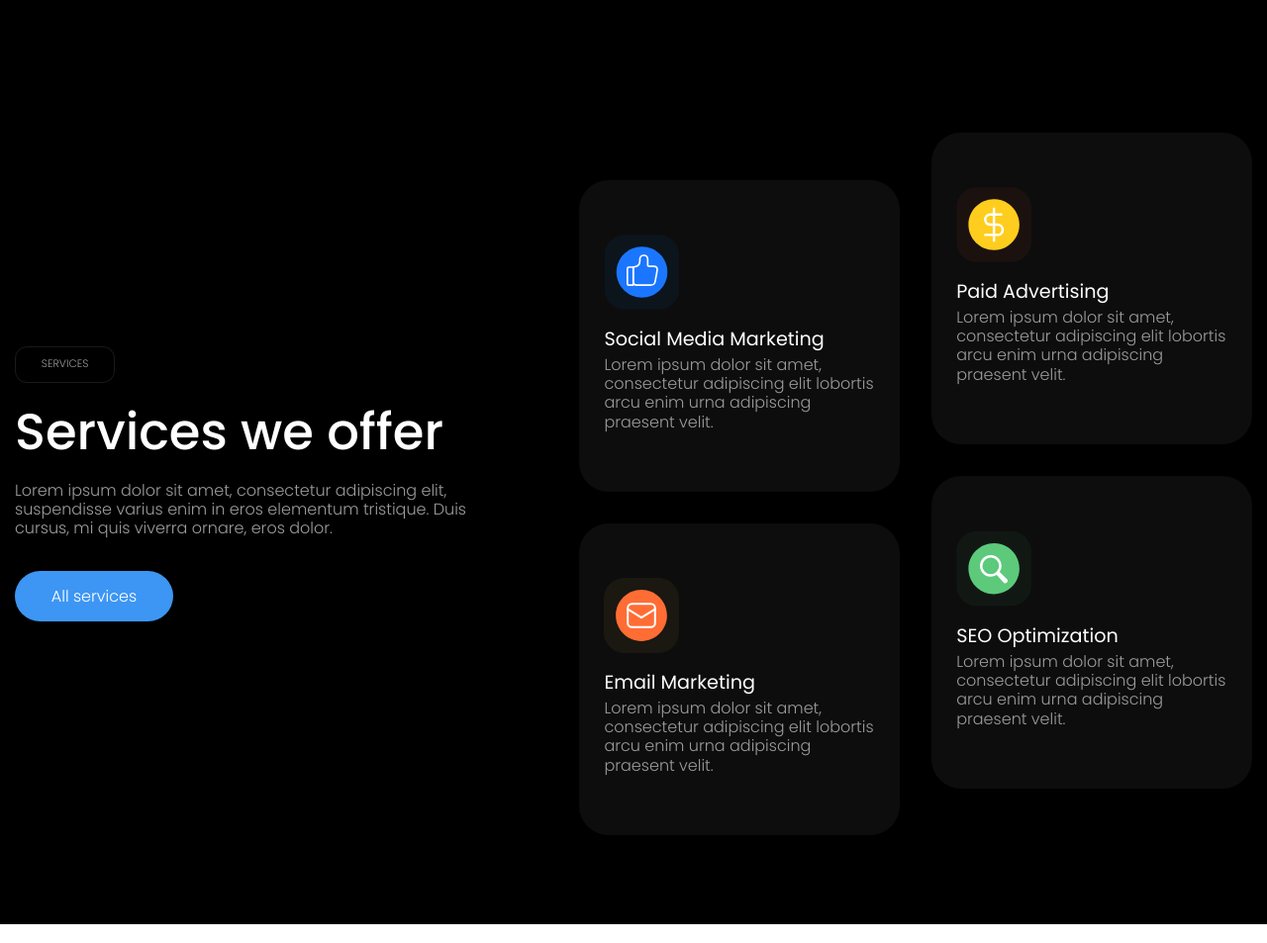
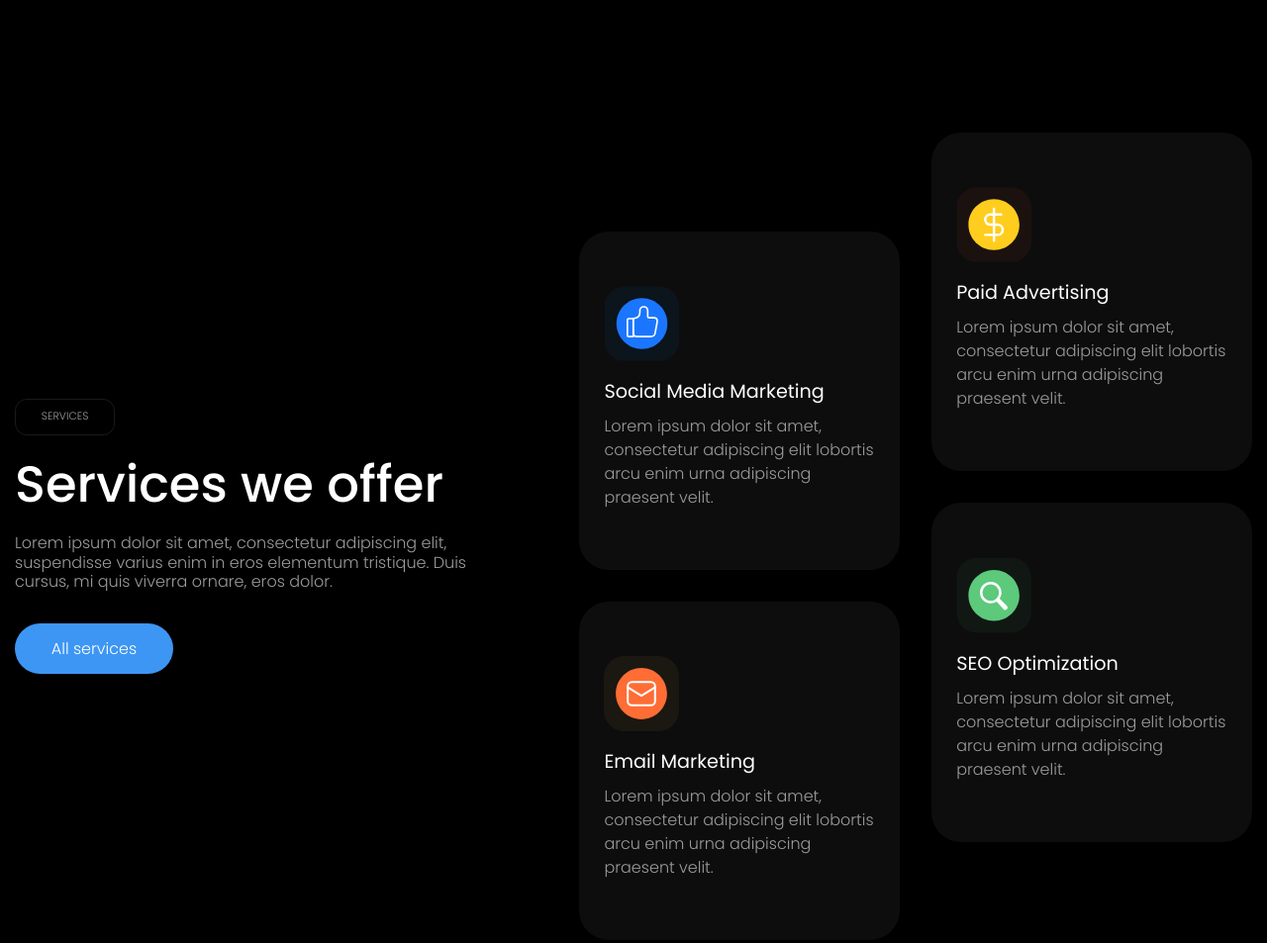
Before and after one commit to vikkuccine/growfy, a website: page app/index.html in a window 1280 px wide. Shown: the part 1200-2153 px from the top of the page at 99% size. Drawn offline with nearby package versions, Linux system fonts and the light colour scheme; files that its build step writes are made by us from their sources.

Commit message:
scroll animation

```diff
--- a/app/index.html
+++ b/app/index.html
@@ -197,7 +197,7 @@
                             <button class="services__btn btn">All services</button>
                         </div>
                         <div class="services__tabs tabs">
-                            <div class="tabs__row-first">
+                            <div class="tabs__row-first scroll" data-rate="-0.06">
                                 <div class="tabs__item">
                                     <div class="tabs__svg">
                                         <img src="./images/services-1.svg" alt="">
@@ -213,7 +213,7 @@
                                     <p class="tabs__text">Lorem ipsum dolor sit amet, consectetur adipiscing elit lobortis arcu enim urna adipiscing praesent velit.</p>
                                 </div>
                             </div>
-                            <div class="tabs__row-second">
+                            <div class="tabs__row-second scroll" data-rate="0.06">
                                 <div class="tabs__item">
                                     <div class="tabs__svg">
                                         <img src="./images/services-3.svg" alt="">
--- a/app/js/main.js
+++ b/app/js/main.js
@@ -17,4 +17,24 @@ class Slider {
 
 }
 
+class ParallaxScroll {
+    constructor() {
+       this.scroll()
+    }
+
+    scroll() {
+        window.addEventListener('scroll', ()=> {
+            const target = document.querySelectorAll('.scroll')
+            let index = 0;
+            let lenght = target.length;
+
+            for(index; index < lenght; index++) {
+                let pos = window.scrollY * target[index].dataset.rate;
+                target[index].style.transform = 'translate3d(0px, '+pos+'px, 0px)'
+            }
+        })
+    }
+}
+
 const slider = new Slider();
+const parallaxScroll = new ParallaxScroll();
--- a/app/scss/_global.scss
+++ b/app/scss/_global.scss
@@ -55,6 +55,7 @@ a {
 	flex-direction: column;
 	min-height: 100%;
 	background-color: #000000;
+	padding-bottom: 5000px;
 	// position: relative;
 	// overflow-x: hidden;
 }
--- a/app/scss/_main.scss
+++ b/app/scss/_main.scss
@@ -357,6 +357,7 @@
 
 .services {
 
+
     &__inner {
         display: flex;
         gap: 104px;
@@ -393,7 +394,7 @@
 
 
     &__row-first {
-        margin-top: 48px;
+        margin-top: 100px;
     }
 
     &__item {
@@ -411,18 +412,18 @@
     }
 
     &__subtitle {
-        margin: 0 0 5px 0;
+        margin: 0 0 10px 0;
         color: #FFF;
         font-size: 19.2px;
         font-weight: 400;
-
+        line-height: 26px;
     }
 
     &__text {
         margin: 0;
+        line-height: 24px;
     }
 
     &__row-second {
-
     }
 }
```
Also changed, not shown: app/pages/index.html (+2 -2 lines), app/css/style.min.css, app/js/main.min.js.
